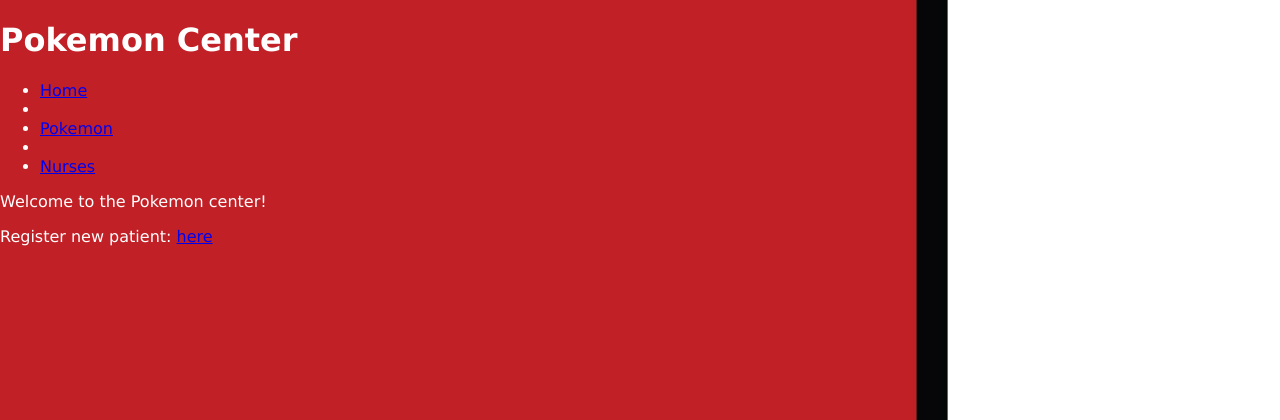
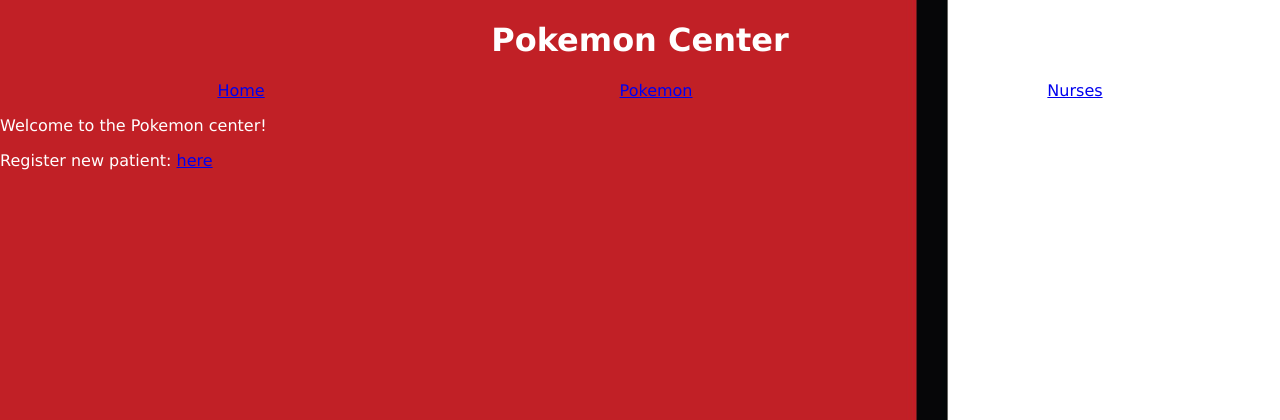
Before and after one commit to Braingains/Pokemon-Centre-Project, a Flask app: page / in a window 1280 px wide. Shown: the top 420 px of the page. Run offline with Flask 2, Linux system fonts and the light colour scheme.

Commit message:
aligned header and nav

```diff
--- a/static/css/style.css
+++ b/static/css/style.css
@@ -14,7 +14,22 @@
   }
 
 .pokemon-list {
-  padding: 10px;
-  border-style: solid;
+  padding: 5px;
+  border-style:ridge;
   border-color: white;
+  display: flex;
+  flex-direction: column;
+  flex-wrap: wrap;
 }
+
+#site-header > h1 {
+  display: flex;
+  justify-content: center;
+}
+
+#site-header > nav > ul {
+  display: flex;
+  align-items: center;
+  list-style-type: none;
+  justify-content: space-around;
+}
--- a/templates/base.html
+++ b/templates/base.html
@@ -10,20 +10,17 @@
     <title>Pokemon Center</title>
 </head>
 <body>
-    <header>
+    <header id="site-header">
         <h1>Pokemon Center</h1>
         <nav>
             <ul class="menu">
                 <li><a href="/">Home</a></li>
-                <li>
-                    <li><a href="/pokemons/index">Pokemon</a></li>
-                </li>
+                <li><a href="/pokemons/index">Pokemon</a></li>
                 <!-- <li>
                         <li><a href="/trainers/index">Trainers</a></li>
                 </li> -->
-                <li>
-                        <li><a href="/nurses/index">Nurses</a></li>
-                </li>
+                <li><a href="/nurses/index">Nurses</a></li>
+
 
             </ul>
         </nav>
```
